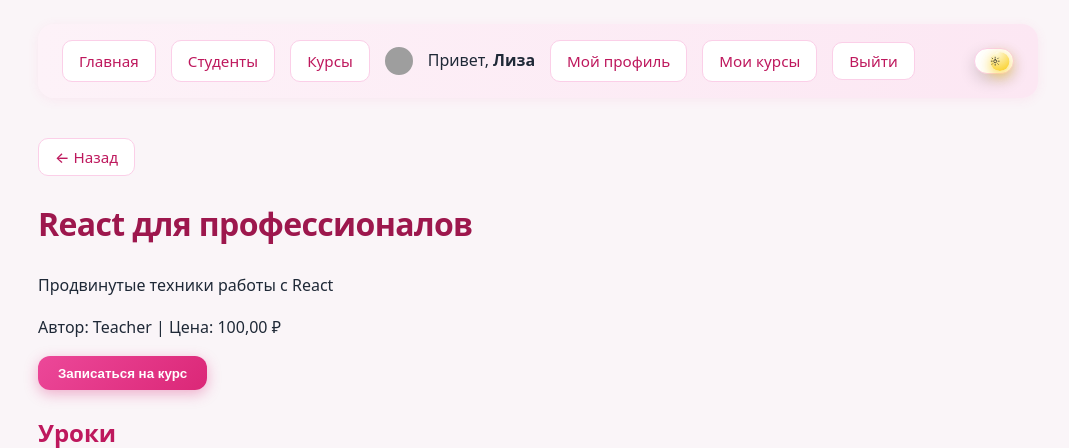
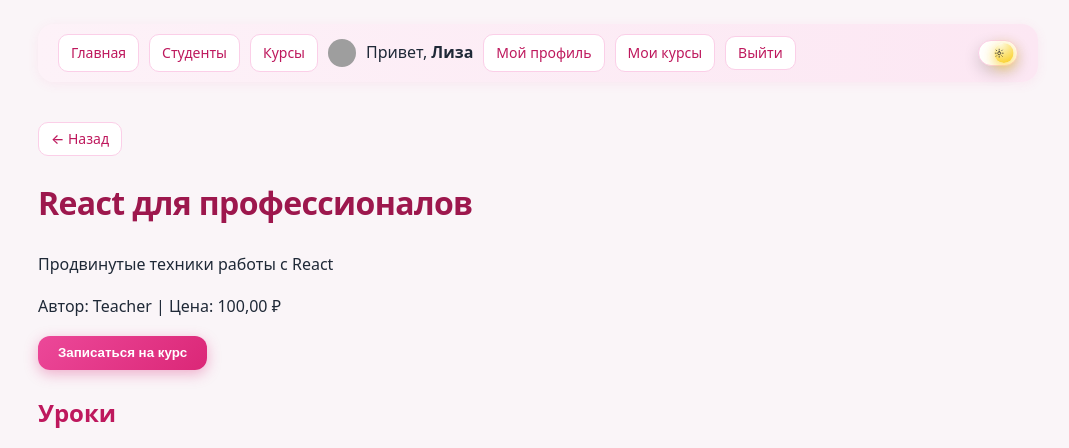
Before and after one commit to Mikulskaya96/django_project1, a Django app: page /courses/8/ in a window 1280 px wide. Shown: the top 448 px of the page, without its empty margins (102-1171 px from the left). Run offline with Django 5.2, Linux system fonts and the light colour scheme; a user stored in the database is signed in; data comes from the database, SQL or seed files in the repository; grey boxes are pictures that could not be loaded.

Commit message:
изменения в css

```diff
--- a/static/css/style.css
+++ b/static/css/style.css
@@ -79,14 +79,14 @@
 /* 3. НАВИГАЦИЯ */
 nav {
     background: var(--nav-bg);
-    padding: 1rem 1.5rem;
+    padding: 0.65rem 1.25rem;
     border-radius: 16px;
     box-shadow: var(--nav-shadow);
-    display: flex; /* Чтобы всё было в одну строку */
+    display: flex;
     align-items: center;
-    gap: 15px;
+    gap: 10px;
     margin-bottom: 2.5rem;
-    flex-wrap: wrap; /* Если ссылок много, они перенесутся */
+    flex-wrap: nowrap; /* Всё в одну строку */
 }
 
 nav a,
@@ -95,13 +95,14 @@
     color: var(--pink-700);
     text-decoration: none;
     font-weight: 500;
-    padding: 0.5rem 1rem;
+    padding: 0.4rem 0.75rem;
     border-radius: 10px;
     border: 1px solid var(--pink-200);
     background: var(--card-bg);
     transition: background 0.2s, box-shadow 0.2s;
     cursor: pointer;
-    font-size: 0.95rem;
+    font-size: 0.875rem;
+    white-space: nowrap;
 }
 
 nav a:hover,
@@ -115,16 +116,21 @@
     border: 1px solid var(--pink-200);
 }
 
-/* Форма и кнопка «Выйти» в навбаре */
+/* Форма и кнопка «Выйти» в навбаре — в одну строку с остальными */
 nav .form-inline,
 nav form {
-    display: inline;
+    display: inline-flex;
+    align-items: center;
+    margin: 0;
+    flex-shrink: 0;
 }
 .btn-logout {
     background: var(--card-bg);
     border: 1px solid var(--pink-200);
     color: var(--pink-700);
     font-family: inherit;
+    padding: 0.4rem 0.75rem;
+    font-size: 0.875rem;
 }
 .btn-logout:hover {
     background: rgba(236, 72, 153, 0.12);
@@ -471,3 +477,10 @@
         0 0 0 1px rgba(248, 250, 252, 0.9),
         0 0 0 4px rgba(56, 189, 248, 0.8);
 }
+
+/* Навбар на узких экранах — разрешаем перенос */
+@media (max-width: 900px) {
+    nav {
+        flex-wrap: wrap;
+    }
+}
```
